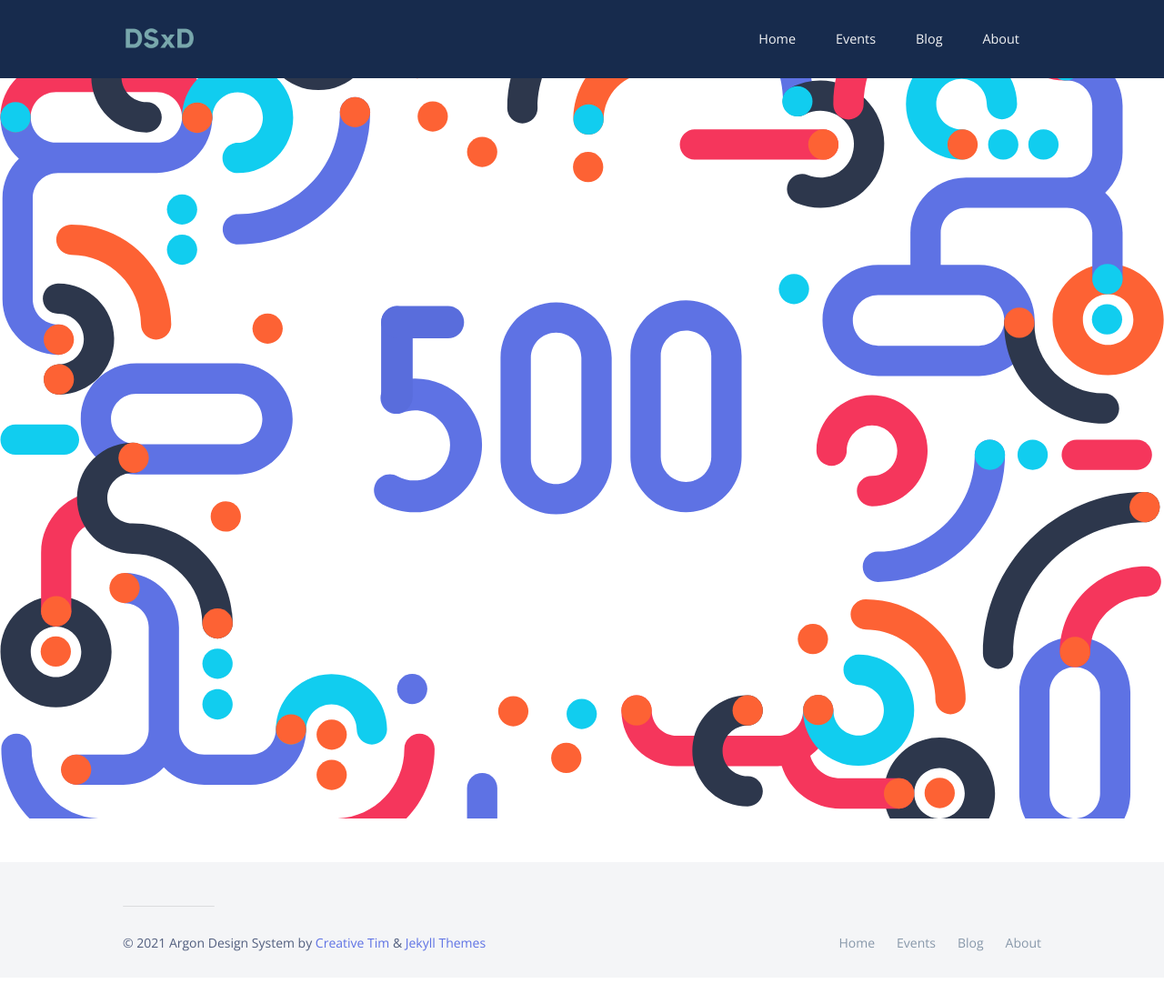
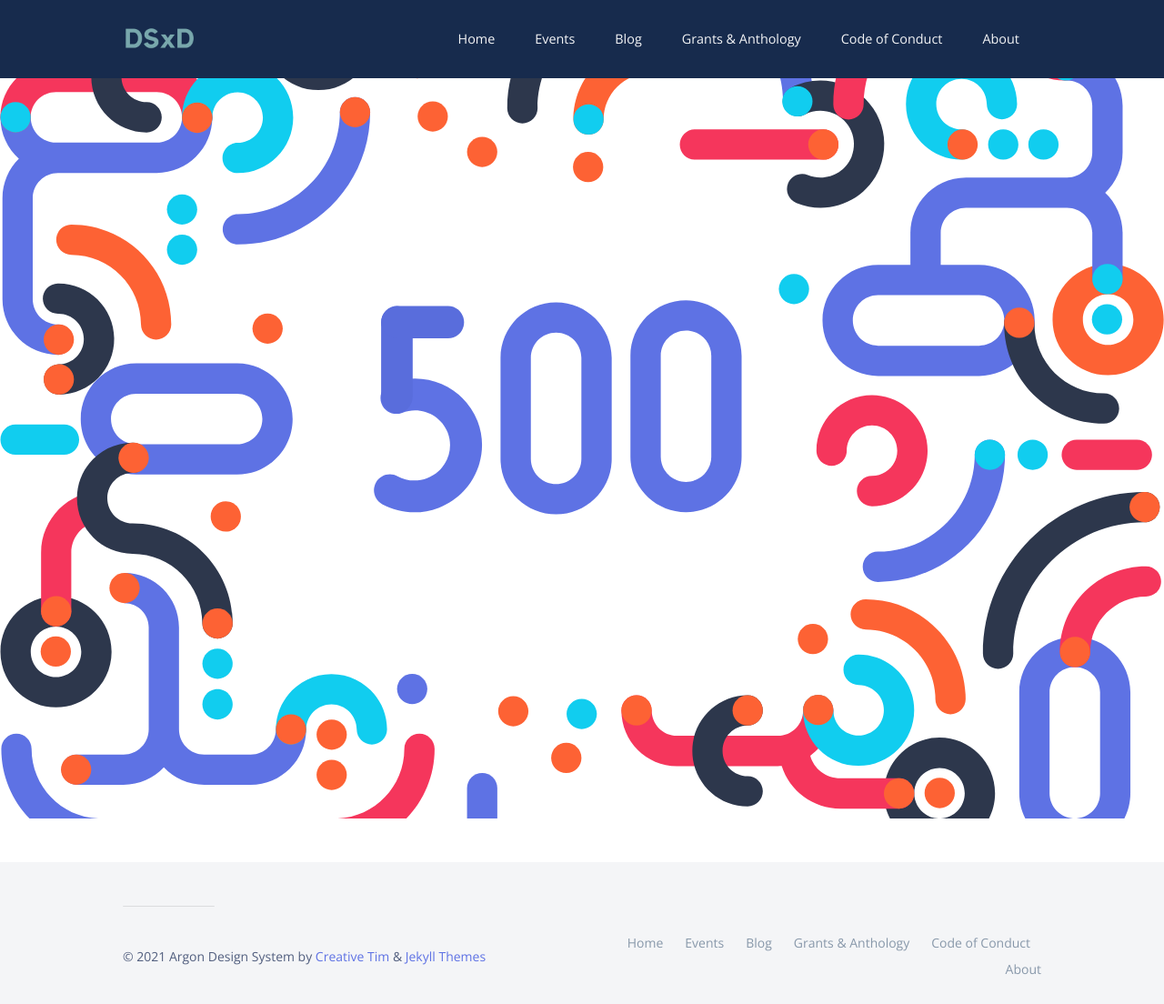
Before and after one commit to iamciera/DSxD_website, a Jekyll site: the page built from 500.html, in a window 1280 px wide. Shown: the whole page at 91% size. Built offline with Jekyll 4.4.1, drawn with Linux system fonts in a browser that asks for light colours; nearby versions of some CDN libraries; before the commit the page ends 1075 px from its top, so only the background shows below that.

Commit message:
added menu

```diff
--- a/_data/settings.yml
+++ b/_data/settings.yml
@@ -37,6 +37,10 @@ menu_settings:
       url: /events
     - title: 'Blog'
       url: /blog
+    - title: 'Grants & Anthology'
+      url: /grants
+    - title: 'Code of Conduct'
+      url: /coc
     - title: 'About'
       url: '/about'
     # - title: 'Contact'
```
